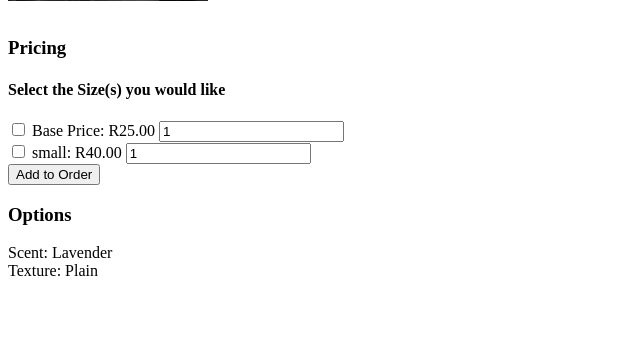
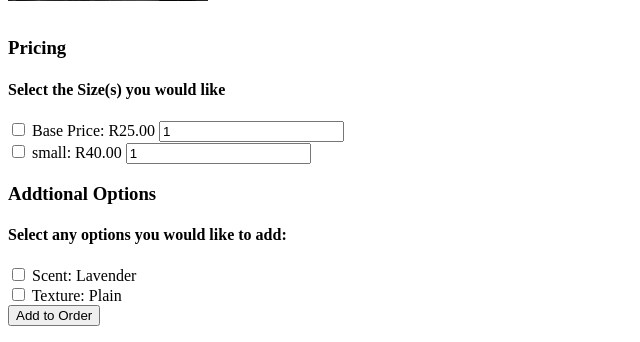
Before and after one commit to KyledeVos/Django_Capstone, a Django app: page /54/product_view/ in a window 1280 px wide. Shown: the part 711-1053 px from the top of the page, without its empty margins (0-640 px from the left). Before the commit the page ends 987 px from the top, so only its background shows below. Run offline with Django 4.2, Linux system fonts and the light colour scheme; a user stored in the database is signed in; data comes from the database, SQL or seed files in the repository.

Commit message:
Added Functionality to display Product Addtional Options to User and retrieve input

```diff
--- a/proj/django_capstone/product_site/templates/product_view.html
+++ b/proj/django_capstone/product_site/templates/product_view.html
@@ -37,12 +37,14 @@
         <br>
     {% endfor %}
 
+    <!--LOGGED IN - ALLOW SUBMISSION FOR PRICING, QUANTITY AND OPTIONS-->
     <h3>Pricing</h3>
     {% if logged_in %}
     <h4>Select the Size(s) you would like</h4>
     <form action="{% url 'product_site:create_order_item' product_id=product.id %}" method="post">
         {% csrf_token %}
 
+        <!--PRICING-->
         {% for size_price in price_list %}
             <input type="checkbox" name="selected_sizes" value="{{size_price.id}}"/>
 
@@ -62,11 +64,27 @@
             <br>
         {% endfor %}
 
+        <!--OPTIONS-->
+        <h3>Addtional Options</h3>
+        <!--Options not Compulsory for a Product-->
+        {% if options %}
+        <h4>Select any options you would like to add:</h4>
+            {% for option in options %}
+            <input type="checkbox" name="product_options" value="{{option.id}}"/>
+                {{option.title}}: {{option.description}}
+                <br>
+            {% endfor %}
+        {% endif %}
+
+
+        <!--FORM SUBMISSION-->
         <input type="submit" value="Add to Order">
     </form>
 
+    <!--NOT LOGGED IN - SHOW PRICING, QUANTITY AND OPTIONS WITH NO SUBMISSION-->
     {% else %}
 
+        <!--PRICING-->
         {% for size_price in price_list %}
             {% if size_price.size == 'none' %}
                 Base Price: R{{size_price.price}}
@@ -76,10 +94,9 @@
                 <br>
         {% endfor %}
 
-    {% endif %}
-
-
-    {%if options %}
+        <!--OPTIONS-->
+        <h3>Addtional Options</h3>
+        {%if options %}
         <h3>Options</h3>
         {% for option in options %}
             {{option.title}}: {{option.description}}
@@ -88,6 +105,12 @@
     {% endif %}
 
 
+    {% endif %}
+
+    <!--OPTIONS-->
+
+
+
 
 
 
--- a/proj/django_capstone/product_site/views.py
+++ b/proj/django_capstone/product_site/views.py
@@ -150,6 +150,7 @@ def product_view(request, product_id):
 
     # retrieve all additional product options
     product_options = Option.objects.filter(product = product)
+    print(product_options)
 
     context = {
         'product': product,
@@ -181,4 +182,7 @@ def create_order_item(request, product_id):
         # create tuple of size, price and quantity and add to list
         pricing_list.append((size_choice[0].size, size_choice[0].price, quantity))
 
+    chosen_options = [Option.objects.filter(pk = id) for id in request.POST.getlist('product_options')]
+    print(chosen_options)
+
     return HttpResponse(f'Create Order Item for product {product_id}')
```
